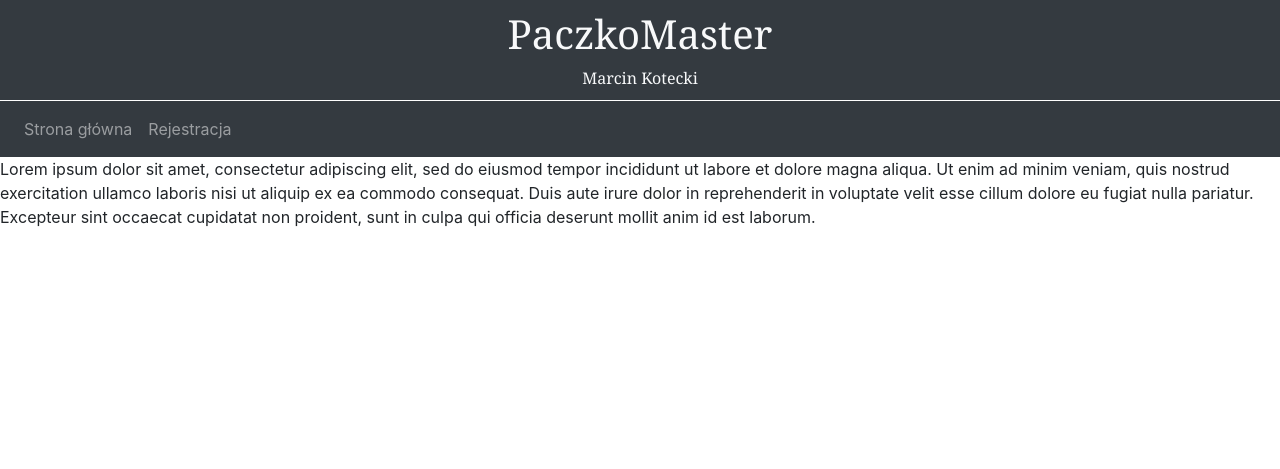
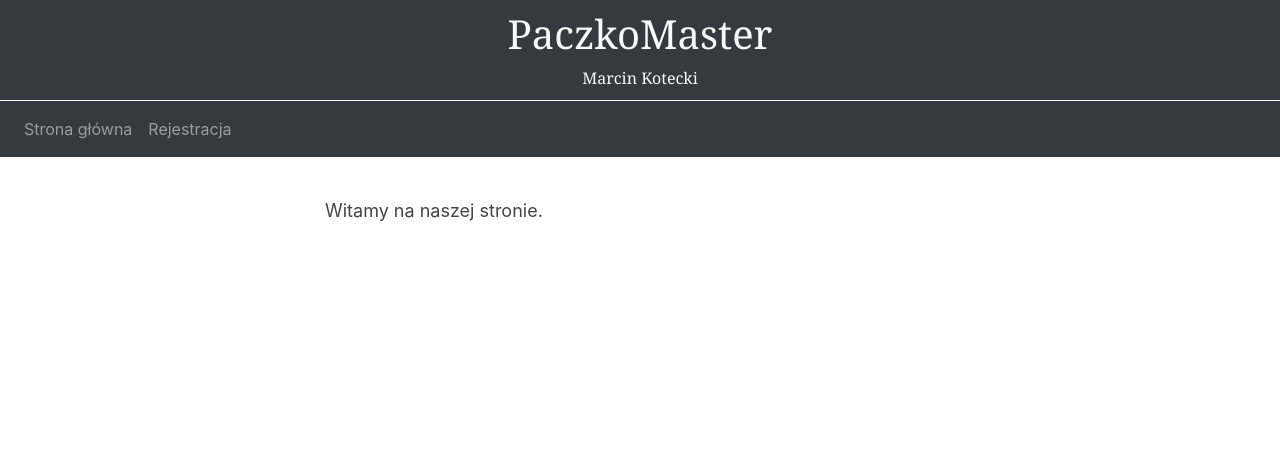
Before and after one commit to MarcinKotecki/pamiw, a Flask app: page / in a window 1280 px wide. Shown: the top 469 px of the page. Run offline with Flask 2, Linux system fonts and the light colour scheme.

Commit message:
main page content

```diff
--- a/static/main.css
+++ b/static/main.css
@@ -1,5 +1,13 @@
 body,html {
     height:100%;
+}
+.simple {
+    margin:40px auto;
+    max-width:650px;
+    line-height:1.6;
+    font-size:18px;
+    color:#444;
+    padding:0 10px
 }
 #wrap {
     min-height:100%;
--- a/templates/index.html
+++ b/templates/index.html
@@ -9,7 +9,9 @@
             {% include "/common/header.html" %}
             <main>
                 <section>
-                    Lorem ipsum dolor sit amet, consectetur adipiscing elit, sed do eiusmod tempor incididunt ut labore et dolore magna aliqua. Ut enim ad minim veniam, quis nostrud exercitation ullamco laboris nisi ut aliquip ex ea commodo consequat. Duis aute irure dolor in reprehenderit in voluptate velit esse cillum dolore eu fugiat nulla pariatur. Excepteur sint occaecat cupidatat non proident, sunt in culpa qui officia deserunt mollit anim id est laborum.
+                    <div class="simple">
+                        Witamy na naszej stronie.
+                    </div>
                 </section>
             </main>
         </div>
```
